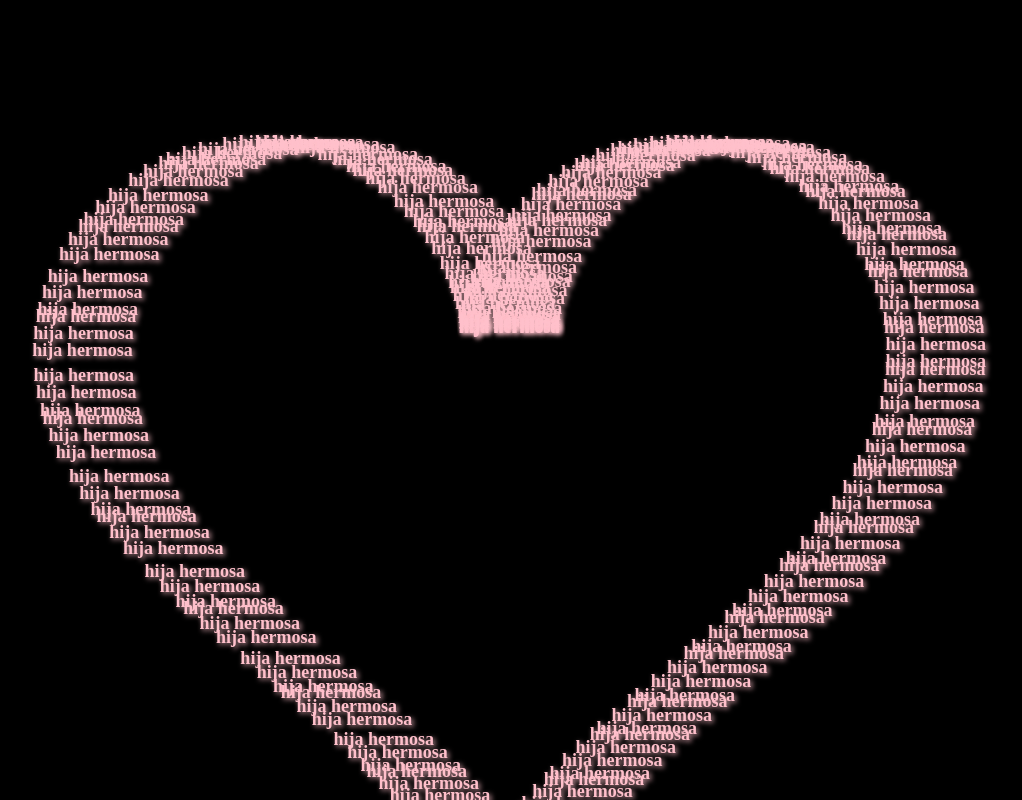
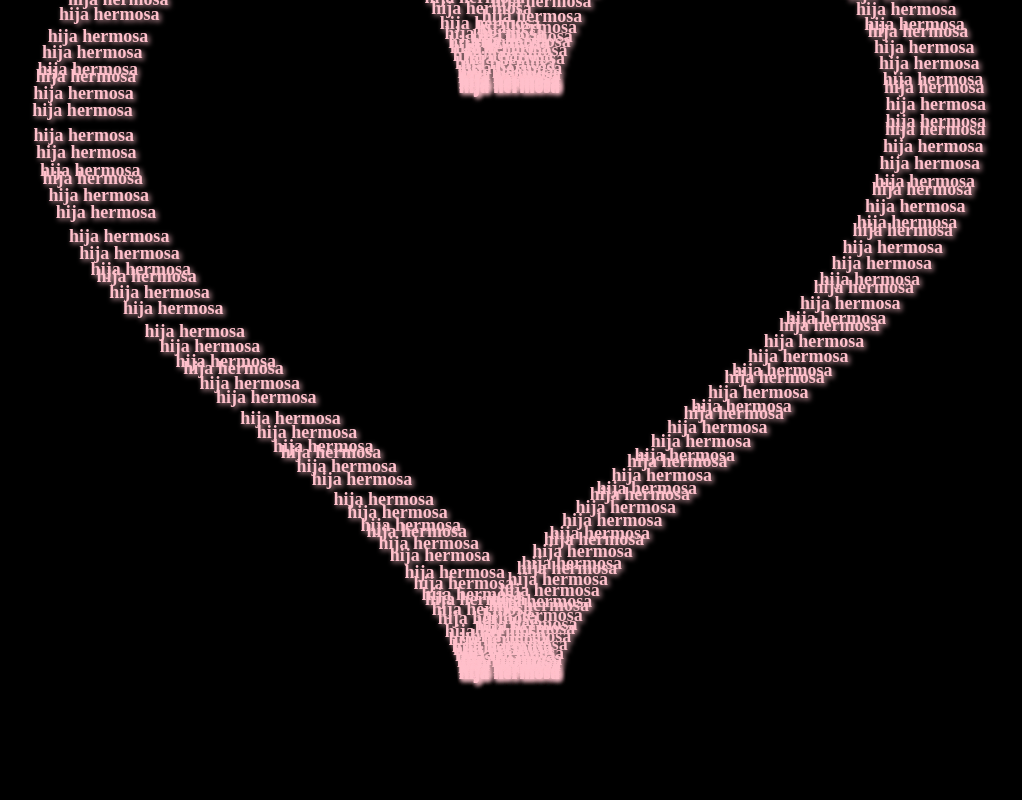
Before and after one commit to hueman01/corazon, a plain HTML site: page index.html in a window 1280 px wide. Shown: the whole page, without its empty margins (109-1131 px from the left). Drawn offline with Linux system fonts and the light colour scheme.

Commit message:
cambios8

```diff
--- a/stiles.css
+++ b/stiles.css
@@ -9,7 +9,7 @@ body {
 }
 .container {
     position: fixed;
-    top: 75%;
+    top: 45%;
     left: 60%;
     transform: translate(-40%, -30%);
     width: min(80vw, 500px);
```
